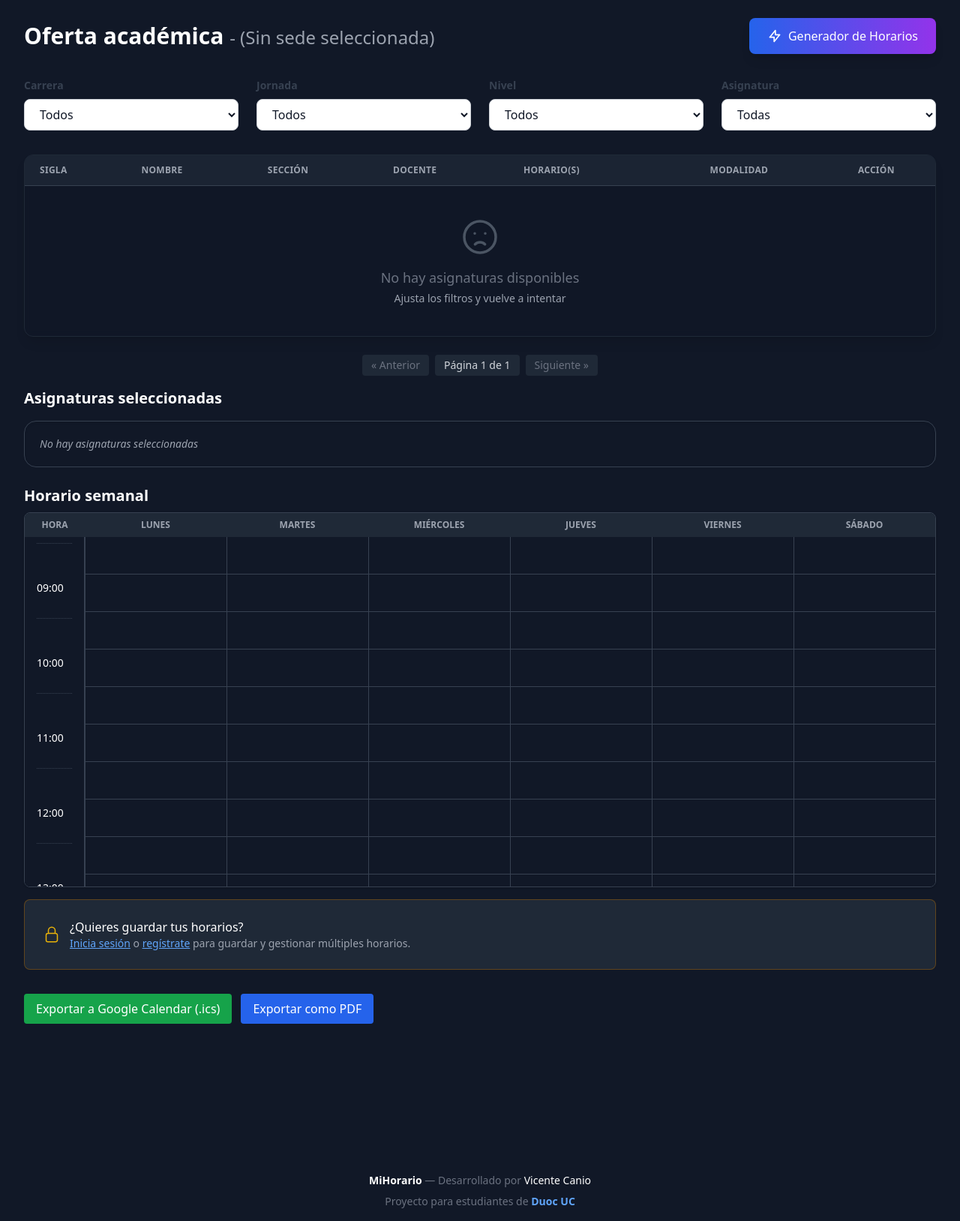
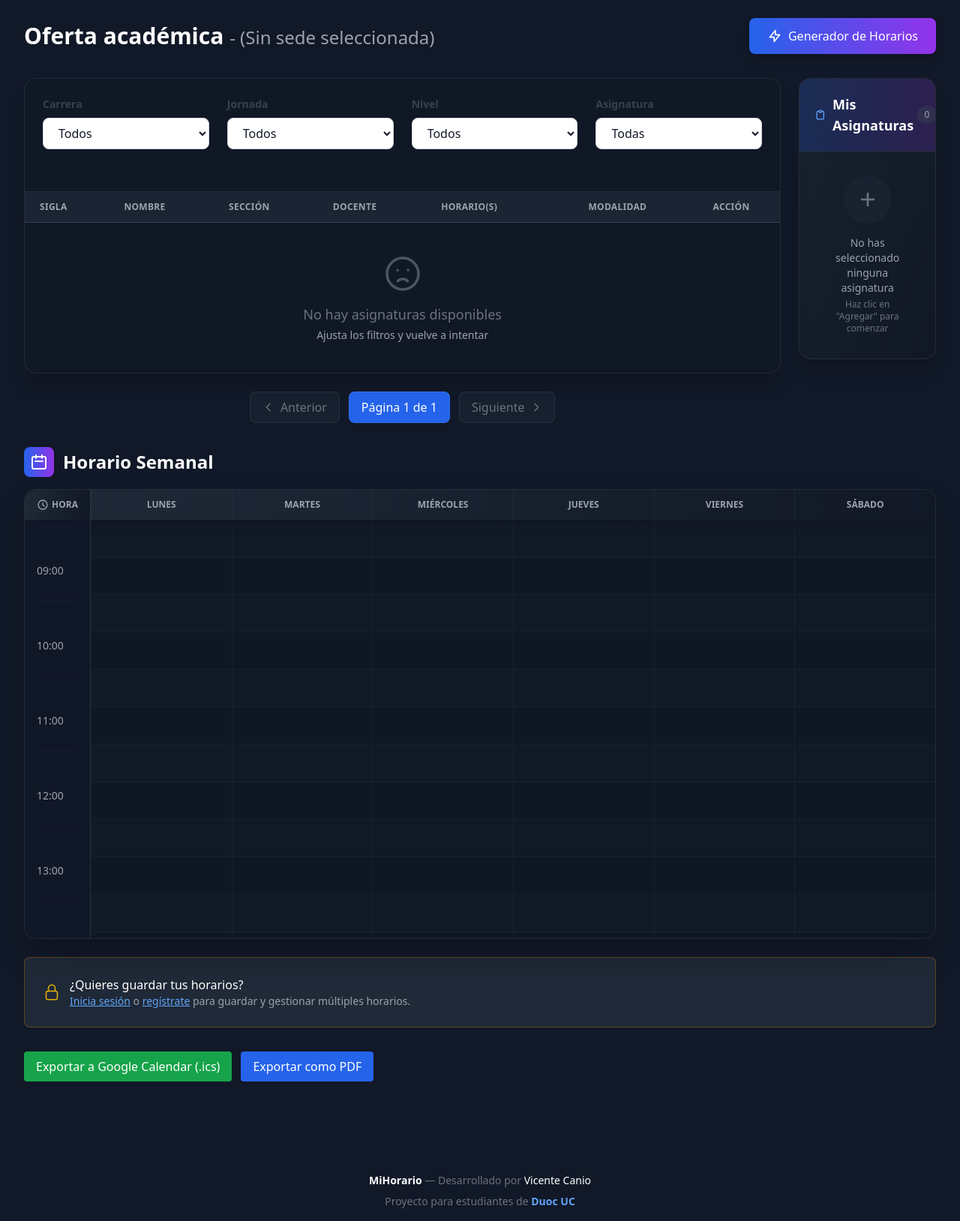
Before and after one commit to vcanio/MiHorario, a Django app: page /lista_asignaturas/ in a window 1280 px wide. Shown: the part 64-1692 px from the top of the page at 75% size. Run offline with Django 5.2, Linux system fonts and the light colour scheme; data that the repository does not hold is empty; some libraries are stand-ins or nearby versions.

Commit message:
seleccionadas actualizada

```diff
--- a/oferta/static/js/main.js
+++ b/oferta/static/js/main.js
@@ -35,7 +35,9 @@ import { guardarHorarioActual, cargarListaHorariosGuardados } from './savedSched
 window.exportarComoICS = exportarComoICS;
 window.exportarComoPDF = exportarComoPDF;
 
-// ... (Las funciones quitarAsignatura, seleccionarAsignatura, actualizarBotones no cambian) ...
+// ============================================================
+// Funciones principales
+// ============================================================
 
 function quitarAsignatura(sigla) {
     removeSeleccionada(sigla);
@@ -157,13 +159,46 @@ function inicializarListeners() {
         });
     }
 
-    // === Quitar Asignatura (delegación) ===
-    const horarioDiv = document.getElementById('horario');
-    if (horarioDiv) {
-        horarioDiv.addEventListener('click', e => {
+    // === Acciones en Asignaturas Seleccionadas (delegación) ===
+    const seleccionadasDiv = document.getElementById('seleccionadas-container');
+    if (seleccionadasDiv) {
+        seleccionadasDiv.addEventListener('click', e => {
+            // Quitar asignatura
             const botonQuitar = e.target.closest('button[data-accion="quitar-asignatura"]');
             if (botonQuitar) {
                 quitarAsignatura(botonQuitar.dataset.sigla);
+                return;
+            }
+
+            // Ver/Ocultar detalles de horarios
+            const botonDetalles = e.target.closest('button[data-accion="ver-detalles-asignatura"]');
+            if (botonDetalles) {
+                const sigla = botonDetalles.dataset.sigla;
+                const detalleDiv = document.querySelector(`.detalle-horarios[data-sigla="${sigla}"]`);
+
+                if (detalleDiv) {
+                    const estaOculto = detalleDiv.classList.contains('hidden');
+                    detalleDiv.classList.toggle('hidden');
+
+                    // Cambiar icono del botón
+                    const svg = botonDetalles.querySelector('svg');
+                    if (svg) {
+                        if (estaOculto) {
+                            // Mostrar icono de ojo cerrado (ocultar)
+                            svg.innerHTML = `
+                                <path stroke-linecap="round" stroke-linejoin="round" stroke-width="2" d="M13.875 18.825A10.05 10.05 0 0112 19c-4.478 0-8.268-2.943-9.543-7a9.97 9.97 0 011.563-3.029m5.858.908a3 3 0 114.243 4.243M9.878 9.878l4.242 4.242M9.88 9.88l-3.29-3.29m7.532 7.532l3.29 3.29M3 3l3.59 3.59m0 0A9.953 9.953 0 0112 5c4.478 0 8.268 2.943 9.543 7a10.025 10.025 0 01-4.132 5.411m0 0L21 21" />
+                            `;
+                            botonDetalles.title = 'Ocultar horarios';
+                        } else {
+                            // Mostrar icono de ojo (ver)
+                            svg.innerHTML = `
+                                <path stroke-linecap="round" stroke-linejoin="round" stroke-width="2" d="M15 12a3 3 0 11-6 0 3 3 0 016 0z" />
+                                <path stroke-linecap="round" stroke-linejoin="round" stroke-width="2" d="M2.458 12C3.732 7.943 7.523 5 12 5c4.478 0 8.268 2.943 9.542 7-1.274 4.057-5.064 7-9.542 7-4.477 0-8.268-2.943-9.542-7z" />
+                            `;
+                            botonDetalles.title = 'Ver horarios';
+                        }
+                    }
+                }
             }
         });
     }
--- a/oferta/static/js/ui.js
+++ b/oferta/static/js/ui.js
@@ -88,71 +88,197 @@ function renderClases(horarioBase) {
 }
 
 // ==================================================
-//         FUNCIÓN: generarHTMLSeleccionadas (Modificada)
+//         FUNCIÓN: generarHTMLSeleccionadas (MEJORADA)
 // ==================================================
 function generarHTMLSeleccionadas() {
     const seleccionadas = getSeleccionadas();
+    const cantidad = Object.keys(seleccionadas).length;
 
-    // Mapea las asignaturas seleccionadas a "pills"
+    // Si no hay asignaturas seleccionadas
+    if (cantidad === 0) {
+        return `
+            <div class="bg-gradient-to-br from-gray-800/50 to-gray-900/50 backdrop-blur-sm rounded-2xl border border-gray-700/50 shadow-xl overflow-hidden">
+                <!-- Header -->
+                <div class="bg-gradient-to-r from-blue-600/20 to-purple-600/20 border-b border-gray-700/50 p-5">
+                    <div class="flex items-center justify-between">
+                        <h3 class="text-lg font-semibold text-white flex items-center gap-2">
+                            <svg xmlns="http://www.w3.org/2000/svg" class="w-5 h-5 text-blue-400" fill="none" viewBox="0 0 24 24" stroke="currentColor">
+                                <path stroke-linecap="round" stroke-linejoin="round" stroke-width="2" d="M9 5H7a2 2 0 00-2 2v12a2 2 0 002 2h10a2 2 0 002-2V7a2 2 0 00-2-2h-2M9 5a2 2 0 002 2h2a2 2 0 002-2M9 5a2 2 0 012-2h2a2 2 0 012 2" />
+                            </svg>
+                            Mis Asignaturas
+                        </h3>
+                        <span class="px-2.5 py-1 bg-gray-700/50 text-gray-400 text-xs font-medium rounded-full">
+                            0
+                        </span>
+                    </div>
+                </div>
+
+                <!-- Empty State -->
+                <div class="p-8 text-center">
+                    <div class="inline-flex items-center justify-center w-16 h-16 bg-gray-800/50 rounded-full mb-4">
+                        <svg xmlns="http://www.w3.org/2000/svg" class="w-8 h-8 text-gray-500" fill="none" viewBox="0 0 24 24" stroke="currentColor">
+                            <path stroke-linecap="round" stroke-linejoin="round" stroke-width="2" d="M12 6v6m0 0v6m0-6h6m-6 0H6" />
+                        </svg>
+                    </div>
+                    <p class="text-gray-400 text-sm">No has seleccionado ninguna asignatura</p>
+                    <p class="text-gray-500 text-xs mt-1">Haz clic en "Agregar" para comenzar</p>
+                </div>
+            </div>
+        `;
+    }
+
+    // Si hay asignaturas seleccionadas
     const items = Object.entries(seleccionadas).map(([sigla, datos]) => `
-        <span class="inline-flex items-center gap-1.5 px-3 py-1.5 bg-blue-600 text-white rounded-full text-sm font-medium transition-colors shadow-sm">
+        <div class="group relative bg-gradient-to-br from-blue-600/10 to-purple-600/10 hover:from-blue-600/20 hover:to-purple-600/20 rounded-xl p-3 border border-blue-500/20 hover:border-blue-500/40 transition-all duration-200">
+            <div class="flex items-center justify-between gap-3">
+                <!-- Info Principal (Pill) -->
+                <div class="flex items-center gap-2 flex-1 min-w-0">
+                    <span class="px-2.5 py-1 bg-gradient-to-r from-blue-600 to-purple-600 text-white text-xs font-bold rounded-lg shadow-sm whitespace-nowrap">
+                        ${datos.seccion}
+                    </span>
+                    ${datos.virtual ? `
+                        <span class="px-2 py-0.5 bg-green-600/20 text-green-400 text-xs font-medium rounded border border-green-500/30 whitespace-nowrap">
+                            Virtual
+                        </span>
+                    ` : ''}
+                </div>
 
-            <span>${datos.seccion}</span>
+                <!-- Botones de Acción -->
+                <div class="flex items-center gap-1">
+                    <!-- Botón Ver Detalles -->
+                    <button
+                        data-accion="ver-detalles-asignatura"
+                        data-sigla="${sigla}"
+                        class="p-1.5 bg-gray-700/50 hover:bg-blue-600 text-gray-400 hover:text-white rounded-lg transition-all duration-200"
+                        title="Ver horarios de ${datos.nombre}">
+                        <svg xmlns="http://www.w3.org/2000/svg" class="w-4 h-4" fill="none" viewBox="0 0 24 24" stroke="currentColor">
+                            <path stroke-linecap="round" stroke-linejoin="round" stroke-width="2" d="M15 12a3 3 0 11-6 0 3 3 0 016 0z" />
+                            <path stroke-linecap="round" stroke-linejoin="round" stroke-width="2" d="M2.458 12C3.732 7.943 7.523 5 12 5c4.478 0 8.268 2.943 9.542 7-1.274 4.057-5.064 7-9.542 7-4.477 0-8.268-2.943-9.542-7z" />
+                        </svg>
+                    </button>
 
-            <button
-                data-accion="quitar-asignatura"
-                data-sigla="${sigla}"
-                class="text-blue-200 hover:text-white transition-colors"
-                title="Quitar ${datos.nombre} (${datos.seccion})">
+                    <!-- Botón Eliminar -->
+                    <button
+                        data-accion="quitar-asignatura"
+                        data-sigla="${sigla}"
+                        class="p-1.5 bg-gray-700/50 hover:bg-red-600 text-gray-400 hover:text-white rounded-lg transition-all duration-200"
+                        title="Eliminar ${datos.nombre}">
+                        <svg xmlns="http://www.w3.org/2000/svg" class="w-4 h-4" fill="none" viewBox="0 0 24 24" stroke="currentColor">
+                            <path stroke-linecap="round" stroke-linejoin="round" stroke-width="2" d="M6 18L18 6M6 6l12 12" />
+                        </svg>
+                    </button>
+                </div>
+            </div>
 
-                <svg xmlns="http://www.w3.org/2000/svg" class="w-4 h-4" fill="none" viewBox="0 0 24 24" stroke-width="2" stroke="currentColor">
-                    <path stroke-linecap="round" stroke-linejoin="round" d="M6 18 18 6M6 6l12 12" />
-                </svg>
-            </button>
-        </span>
-    `).join(''); // Fin del .map()
+            <!-- Detalles Expandibles (Ocultos por defecto) -->
+            <div class="detalle-horarios hidden mt-3 pt-3 border-t border-gray-700/30 space-y-1" data-sigla="${sigla}">
+                ${datos.horarios.map(h => `
+                    <div class="flex items-center gap-2 text-xs">
+                        <span class="px-2 py-0.5 bg-gray-700/50 text-gray-300 rounded font-medium min-w-[55px] text-center">
+                            ${h.dia.slice(0, 3)}
+                        </span>
+                        <span class="text-gray-400">
+                            ${h.inicio} - ${h.fin}
+                        </span>
+                    </div>
+                `).join('')}
+            </div>
+        </div>
+    `).join('');
 
-    // Contenedor de las pills (en lugar del <ul>)
-    // Mantenemos el ID 'lista-seleccionadas' para que la delegación de eventos de main.js funcione
-    const container = `
-        <div class="flex flex-wrap gap-x-2 gap-y-3" id="lista-seleccionadas">
-            ${items || `<p class="px-1 py-1 text-gray-400 text-sm italic">No hay asignaturas seleccionadas</p>`}
+    return `
+        <div class="bg-gradient-to-br from-gray-800/50 to-gray-900/50 backdrop-blur-sm rounded-2xl border border-gray-700/50 shadow-xl overflow-hidden">
+            <!-- Header con contador -->
+            <div class="bg-gradient-to-r from-blue-600/20 to-purple-600/20 border-b border-gray-700/50 p-5">
+                <div class="flex items-center justify-between">
+                    <h3 class="text-lg font-semibold text-white flex items-center gap-2">
+                        <svg xmlns="http://www.w3.org/2000/svg" class="w-5 h-5 text-blue-400" fill="none" viewBox="0 0 24 24" stroke="currentColor">
+                            <path stroke-linecap="round" stroke-linejoin="round" stroke-width="2" d="M9 5H7a2 2 0 00-2 2v12a2 2 0 002 2h10a2 2 0 002-2V7a2 2 0 00-2-2h-2M9 5a2 2 0 002 2h2a2 2 0 002-2M9 5a2 2 0 012-2h2a2 2 0 012 2m-6 9l2 2 4-4" />
+                        </svg>
+                        Mis Asignaturas
+                    </h3>
+                    <span class="px-3 py-1 bg-gradient-to-r from-blue-600 to-purple-600 text-white text-xs font-bold rounded-full shadow-lg">
+                        ${cantidad}
+                    </span>
+                </div>
+            </div>
+
+            <!-- Lista de asignaturas -->
+            <div class="p-4 space-y-3 max-h-[600px] overflow-y-auto custom-scrollbar">
+                ${items}
+            </div>
         </div>
-    `;
 
-    // Retorna el bloque HTML completo
-    return `
-        <h5 class="text-xl font-semibold mb-4 text-white">Asignaturas seleccionadas</h5>
-        <div class="bg-gray-900 p-4 rounded-2xl border border-gray-700 shadow-inner">
-            ${container}
-        </div>
+        <style>
+            .custom-scrollbar::-webkit-scrollbar {
+                width: 8px;
+            }
+            .custom-scrollbar::-webkit-scrollbar-track {
+                background: rgba(17, 24, 39, 0.5);
+                border-radius: 4px;
+            }
+            .custom-scrollbar::-webkit-scrollbar-thumb {
+                background: rgba(59, 130, 246, 0.5);
+                border-radius: 4px;
+            }
+            .custom-scrollbar::-webkit-scrollbar-thumb:hover {
+                background: rgba(59, 130, 246, 0.7);
+            }
+        </style>
     `;
 }
 
 
+// ==================================================
+//         FUNCIÓN: generarHTMLHorario (Mejorado)
+// ==================================================
 function generarHTMLHorario(horarioBase) {
     const horas = generarHoras('08:30', '23:00');
     const rowHeightPx = 50;
 
     return `
-        <div class="mb-6">${generarHTMLSeleccionadas()}</div>
-        <div class="mb-4">
-            <h5 class="text-xl font-semibold mb-2">Horario semanal</h5>
-            <div class="relative overflow-x-auto max-h-[500px] overflow-y-auto border border-gray-700 rounded-lg shadow" id="horario-container">
+        <div class="mb-6">
+            <!-- Header del Horario -->
+            <div class="flex items-center justify-between mb-4">
+                <h2 class="text-2xl font-bold text-white flex items-center gap-3">
+                    <div class="p-2 bg-gradient-to-r from-blue-600 to-purple-600 rounded-lg">
+                        <svg xmlns="http://www.w3.org/2000/svg" class="w-6 h-6" fill="none" viewBox="0 0 24 24" stroke="currentColor">
+                            <path stroke-linecap="round" stroke-linejoin="round" stroke-width="2" d="M8 7V3m8 4V3m-9 8h10M5 21h14a2 2 0 002-2V7a2 2 0 00-2-2H5a2 2 0 00-2 2v12a2 2 0 002 2z" />
+                        </svg>
+                    </div>
+                    Horario Semanal
+                </h2>
+            </div>
+
+            <!-- Tabla del Horario -->
+            <div class="relative overflow-x-auto max-h-[600px] overflow-y-auto border border-gray-700/50 rounded-2xl shadow-2xl bg-gray-900/50 backdrop-blur-sm" id="horario-container">
                 <table class="min-w-full text-sm text-white border-separate border-spacing-0">
-                    <thead class="bg-gray-800 text-xs uppercase text-gray-400 sticky top-0 z-10">
+                    <thead class="bg-gradient-to-r from-gray-800 to-gray-900 text-xs uppercase text-gray-400 sticky top-0 z-10 shadow-lg">
                         <tr>
-                            <th class="px-4 py-2 sticky left-0 bg-gray-800 z-20 w-20">Hora</th>
-                            ${dias.map(d => `<th class="px-4 py-2 text-center"><div class="min-w-[120px]">${d}</div></th>`).join('')}
+                            <th class="px-4 py-3 sticky left-0 bg-gradient-to-r from-gray-800 to-gray-900 z-20 w-20 border-r border-gray-700/50">
+                                <div class="flex items-center justify-center gap-1">
+                                    <svg xmlns="http://www.w3.org/2000/svg" class="w-4 h-4" fill="none" viewBox="0 0 24 24" stroke="currentColor">
+                                        <path stroke-linecap="round" stroke-linejoin="round" stroke-width="2" d="M12 8v4l3 3m6-3a9 9 0 11-18 0 9 9 0 0118 0z" />
+                                    </svg>
+                                    Hora
+                                </div>
+                            </th>
+                            ${dias.map(d => `
+                                <th class="px-4 py-3 text-center border-l border-gray-700/30">
+                                    <div class="min-w-[120px] font-semibold">${d}</div>
+                                </th>
+                            `).join('')}
                         </tr>
                     </thead>
-                    <tbody class="bg-gray-900">
-                        ${horas.map(h => `
-                            <tr>
-                                <td class="h-[${rowHeightPx}px] px-4 py-2 border-r border-gray-700 sticky left-0 bg-gray-900 z-10 align-top">
-                                    ${h || '<div class="h-full border-t border-gray-700 border-dotted"></div>'}
+                    <tbody class="bg-gray-900/80">
+                        ${horas.map((h, idx) => `
+                            <tr class="hover:bg-gray-800/30 transition-colors">
+                                <td class="h-[${rowHeightPx}px] px-4 py-2 border-r border-gray-700/50 sticky left-0 bg-gray-900/90 backdrop-blur-sm z-10 align-top font-medium text-gray-400">
+                                    ${h || '<div class="h-full border-t border-gray-700/30 border-dotted"></div>'}
                                 </td>
-                                ${dias.map(() => `<td class="h-[${rowHeightPx}px] border-l border-b border-gray-700"></td>`).join('')}
+                                ${dias.map(() => `
+                                    <td class="h-[${rowHeightPx}px] border-l border-b border-gray-700/20 ${idx % 2 === 0 ? 'bg-gray-800/10' : ''}"></td>
+                                `).join('')}
                             </tr>
                         `).join('')}
                     </tbody>
@@ -163,6 +289,9 @@ function generarHTMLHorario(horarioBase) {
     `;
 }
 
+// ==================================================
+//         FUNCIÓN: actualizarHorario
+// ==================================================
 export function actualizarHorario() {
     const seleccionadas = getSeleccionadas();
     const horarioBase = Object.fromEntries(dias.map(d => [d, []]));
@@ -176,6 +305,13 @@ export function actualizarHorario() {
         });
     }
 
+    // 1. Actualiza el contenedor de asignaturas seleccionadas
+    const seleccionadasContainer = document.getElementById('seleccionadas-container');
+    if (seleccionadasContainer) {
+        seleccionadasContainer.innerHTML = generarHTMLSeleccionadas();
+    }
+
+    // 2. Actualiza el contenedor del horario
     const horarioContainer = document.getElementById('horario');
     if (horarioContainer) {
         horarioContainer.innerHTML = generarHTMLHorario(horarioBase);
--- a/oferta/templates/base.html
+++ b/oferta/templates/base.html
@@ -13,7 +13,7 @@
 
     <!-- NAVBAR -->
     <nav class="bg-gray-800">
-        <div class="max-w-7xl mx-auto px-4 sm:px-6 lg:px-8">
+        <div class="max-w-screen-2xl mx-auto px-4 sm:px-6 lg:px-8">
             <div class="flex items-center justify-between h-16">
 
                 <!-- LOGO Y LINKS -->
@@ -122,7 +122,7 @@
     </nav>
 
     <!-- CONTENIDO -->
-    <main class="flex-grow max-w-7xl mx-auto py-6 sm:px-6 lg:px-8 w-full px-4">
+    <main class="flex-grow max-w-screen-2xl mx-auto py-6 sm:px-6 lg:px-8 w-full px-4">
         {% block content %}{% endblock %}
     </main>
 
--- a/oferta/templates/includes/tabla_asignaturas.html
+++ b/oferta/templates/includes/tabla_asignaturas.html
@@ -1,5 +1,5 @@
 <!-- VISTA DESKTOP: Tabla completa -->
-<div class="hidden lg:block overflow-hidden rounded-xl border border-gray-800 shadow-lg bg-gray-900/70 backdrop-blur-sm">
+<div class="hidden lg:block overflow-hidden">
     <table class="min-w-full text-sm text-left text-gray-100">
         <!-- ENCABEZADO -->
         <thead class="bg-gray-800/80 border-b border-gray-700 text-xs uppercase tracking-wide text-gray-400">
--- a/oferta/templates/lista_asignaturas.html
+++ b/oferta/templates/lista_asignaturas.html
@@ -6,7 +6,6 @@
 
 <div class="flex flex-col sm:flex-row sm:items-center sm:justify-between mb-8 gap-4">
 
-    <!-- Título -->
     <h1 class="text-3xl font-bold text-white">
         Oferta académica
         {% if request.GET.sede %}
@@ -16,7 +15,6 @@
         {% endif %}
     </h1>
 
-    <!-- Botón Generador Automático -->
     <div class="flex flex-col items-center sm:items-end">
         <button
             id="btn-abrir-generador"
@@ -31,38 +29,83 @@
     </div>
 </div>
 
+<div class="grid grid-cols-1 lg:grid-cols-12 gap-6 mt-6">
+
+    <!-- Columna Principal: Filtros y Tabla (8 columnas) -->
+    <div class="lg:col-span-10">
+
+        <!-- Card de Filtros y Tabla -->
+        <div class="bg-gray-900/50 backdrop-blur-sm rounded-2xl border border-gray-700/50 shadow-xl overflow-hidden">
+
+            <!-- Filtros -->
+            <div class="p-6 border-b border-gray-700/50">
                 {% include "includes/filtros.html" %}
+            </div>
+
+            <!-- Tabla de Asignaturas -->
             {% include "includes/tabla_asignaturas.html" %}
 
-<nav class="mt-6 flex flex-wrap justify-center items-center gap-2 text-sm">
+        </div>
+
+        <!-- Paginación -->
+        <nav class="mt-6 flex flex-wrap justify-center items-center gap-3">
             {% if asignaturas.has_previous %}
                 <a href="?{% if request.GET %}{{ request.GET.urlencode }}&{% endif %}page={{ asignaturas.previous_page_number }}"
-        class="px-3 py-1 bg-gray-700 text-white rounded hover:bg-gray-600">
-            &laquo; Anterior
+                class="px-4 py-2 bg-gray-800 hover:bg-gray-700 text-white rounded-lg transition-colors border border-gray-700 hover:border-gray-600 flex items-center gap-2">
+                    <svg xmlns="http://www.w3.org/2000/svg" class="w-4 h-4" fill="none" viewBox="0 0 24 24" stroke="currentColor">
+                        <path stroke-linecap="round" stroke-linejoin="round" stroke-width="2" d="M15 19l-7-7 7-7" />
+                    </svg>
+                    Anterior
                 </a>
             {% else %}
-        <span class="px-3 py-1 bg-gray-800 text-gray-500 rounded cursor-not-allowed">
-            &laquo; Anterior
+                <span class="px-4 py-2 bg-gray-800/50 text-gray-500 rounded-lg cursor-not-allowed border border-gray-700/50 flex items-center gap-2">
+                    <svg xmlns="http://www.w3.org/2000/svg" class="w-4 h-4" fill="none" viewBox="0 0 24 24" stroke="currentColor">
+                        <path stroke-linecap="round" stroke-linejoin="round" stroke-width="2" d="M15 19l-7-7 7-7" />
+                    </svg>
+                    Anterior
                 </span>
             {% endif %}
 
-    <span class="px-3 py-1 bg-gray-800 text-gray-300 rounded">
+            <span class="px-4 py-2 bg-blue-600 text-white rounded-lg font-medium border border-blue-500/50">
                 Página {{ asignaturas.number }} de {{ asignaturas.paginator.num_pages }}
             </span>
 
             {% if asignaturas.has_next %}
                 <a href="?{% if request.GET %}{{ request.GET.urlencode }}&{% endif %}page={{ asignaturas.next_page_number }}"
-        class="px-3 py-1 bg-gray-700 text-white rounded hover:bg-gray-600">
-            Siguiente &raquo;
+                class="px-4 py-2 bg-gray-800 hover:bg-gray-700 text-white rounded-lg transition-colors border border-gray-700 hover:border-gray-600 flex items-center gap-2">
+                    Siguiente
+                    <svg xmlns="http://www.w3.org/2000/svg" class="w-4 h-4" fill="none" viewBox="0 0 24 24" stroke="currentColor">
+                        <path stroke-linecap="round" stroke-linejoin="round" stroke-width="2" d="M9 5l7 7-7 7" />
+                    </svg>
                 </a>
             {% else %}
-        <span class="px-3 py-1 bg-gray-800 text-gray-500 rounded cursor-not-allowed">
-            Siguiente &raquo;
+                <span class="px-4 py-2 bg-gray-800/50 text-gray-500 rounded-lg cursor-not-allowed border border-gray-700/50 flex items-center gap-2">
+                    Siguiente
+                    <svg xmlns="http://www.w3.org/2000/svg" class="w-4 h-4" fill="none" viewBox="0 0 24 24" stroke="currentColor">
+                        <path stroke-linecap="round" stroke-linejoin="round" stroke-width="2" d="M9 5l7 7-7 7" />
+                    </svg>
                 </span>
             {% endif %}
         </nav>
 
-<div id="horario" class="mt-4 mb-4"></div>
+    </div>
+
+    <!-- Columna Lateral: Asignaturas Seleccionadas (4 columnas) -->
+    <div class="lg:col-span-2">
+
+        <!-- Contenedor Sticky -->
+        <div class="lg:sticky lg:top-6">
+            <div id="seleccionadas-container">
+                <!-- Contenido generado dinámicamente -->
+            </div>
+        </div>
+
+    </div>
+
+</div>
+
+<div id="horario" class="mt-8 mb-4">
+</div>
 
 {% if user.is_authenticated %}
 <div class="mb-8 bg-gray-800 rounded-lg p-6 border border-gray-700">
--- a/oferta/templates/seleccionar_sede.html
+++ b/oferta/templates/seleccionar_sede.html
@@ -290,7 +290,6 @@
         <div class="max-w-6xl mx-auto text-center">
             <h3 class="text-2xl font-bold text-white mb-2">MiHorario</h3>
             <p class="text-gray-400 mb-6">Desarrollado por <span class="text-white font-medium">Vicente Canio</span></p>
-            <p class="text-gray-500 text-sm">Proyecto para estudiantes de <span class="text-blue-400 font-semibold">Duoc UC</span></p>
             <div class="mt-8 pt-8 border-t border-gray-800 text-gray-600 text-sm">
                 © 2025 MiHorario. Hecho con ❤️ para la comunidad Duoc UC.
             </div>
```
Lines whose indentation alone changed are shown as unchanged.
